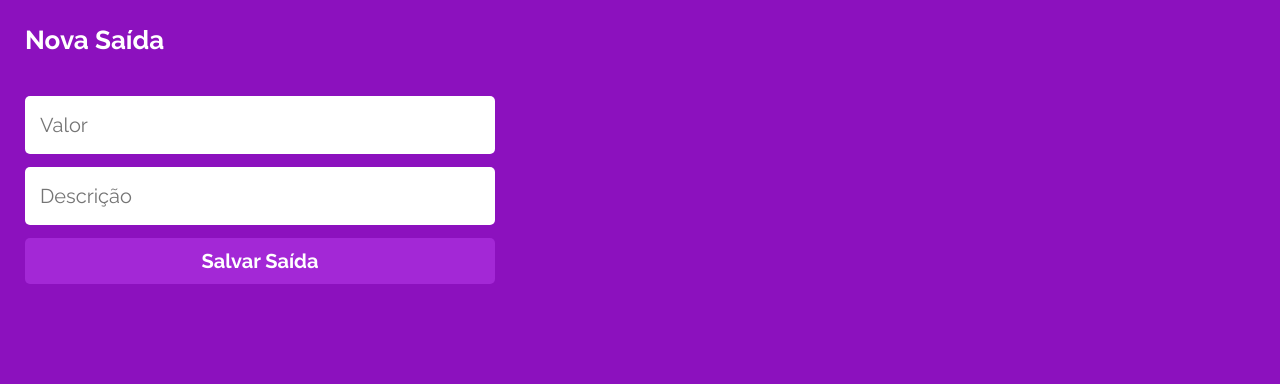
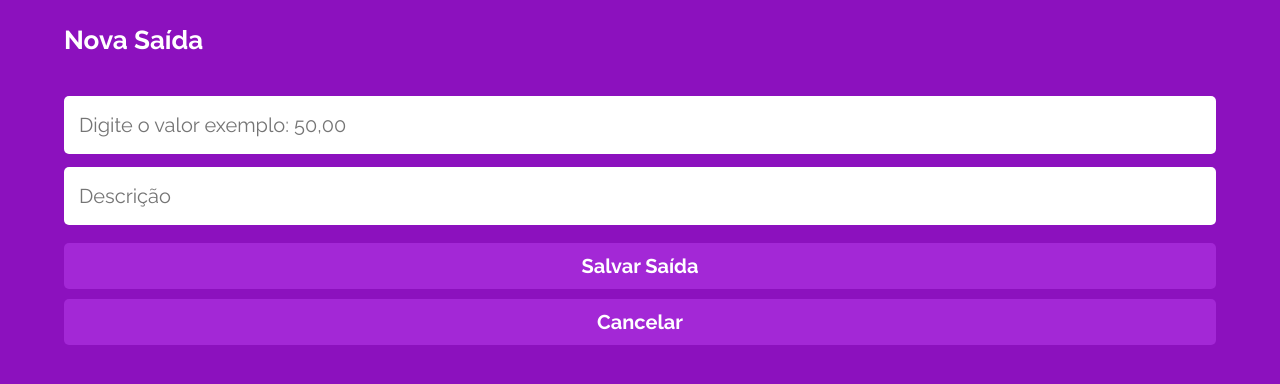
Before and after one commit to jvsfrancisco/MyWallet, a React (Create React App) app: page /Finances/1 in a window 1280 px wide. Shown: the top 384 px of the page. Built offline with nearby package versions, Linux system fonts and the light colour scheme; a web font is replaced by a local one.

Commit message:
feat: implements cancel button on finanvees screen

```diff
--- a/src/assets/globalStyle/index.js
+++ b/src/assets/globalStyle/index.js
@@ -72,7 +72,6 @@ const GlobalStyle = createGlobalStyle`
     }
     input{
         width: 100%;
-        max-width: 470px;
         height: 58px;
         padding: 18px 15px;
         border-radius: 5px;
@@ -93,12 +92,10 @@ const GlobalStyle = createGlobalStyle`
         border: none;
         border-radius: 5px;
         width: 100%;
-        max-width: 470px;
         height: 46px;
         color: #ffffff;
         font-weight: 700;
         font-size: 20px;
-        margin-bottom: 36px;
     }
 
     button:hover{
--- a/src/components/Finances/index.js
+++ b/src/components/Finances/index.js
@@ -13,33 +13,21 @@ function Finances() {
     });
     const [loading, setLoading] = useState(false);
 
-    function writeValue(value) {
-        let decimals = value % 1;
-        let inteiros = (value - decimals).toString();
-        let inteirosLabel = "";
-        for (let i = 1; i <= inteiros.length; i++) {
-            if ((i-1) % 3 === 0 && i>1) {inteirosLabel = "." + inteirosLabel}
-            inteirosLabel = inteiros[inteiros.length - i] + inteirosLabel;
-        }
-        let dec2 = Math.round(decimals*100)
-        return inteirosLabel + "," + (dec2 < 10 ? "0" : "") + dec2;
-    }
-
     const navigate = useNavigate();
 
     function sendEntry(entry) {
+        entry.value = entry.value.replace(",", ".");
         setLoading(true);
         const config = { headers: { Authorization: `Bearer ${localStorage.getItem("TOKEN")}` } };
         const promise = axios.post("https://projeto-mywallet-api.herokuapp.com/finances", entry, config);
         promise.then((res)=>{
-            alert("Cadastro realizado com sucesso");
             navigate("/home");
             console.log(res.data);
             setLoading(false);
         });
         promise.catch((err) => {
             alert("Um erro aconteceu, tente novamente");
-
+            setLoading(false);
         });
     }
 
@@ -51,11 +39,12 @@ function Finances() {
 
     return (
         <Main>
+            <div>
                 <h1>Nova {type === "entry" ? "Entrada" : "Saída"}</h1>
                 <form onSubmit={(e) => sendInputData(e)}>
                     <input className={`${type}`}
-                    type="number"
-                    placeholder="Valor"
+                        type="tel"
+                        placeholder="Digite o valor exemplo: 50,00"
                         value={newEntry.value}
                         onChange={(e) =>
                             setNewEntry({ ...newEntry, value: e.target.value })
@@ -75,7 +64,9 @@ function Finances() {
                         required
                     />
                     <button type="submit">{loading ? <ThreeDots color="#ffffff" width={50} /> : `Salvar ${type === "entry" ? "Entrada" : "Saída"}`}</button>
+                    <button onClick={() => navigate("/home")}>{loading ? <ThreeDots color="#ffffff" width={50} /> : `Cancelar`}</button>
                 </form>
+            </div>
         </Main>
     );
 }
--- a/src/components/Finances/style.js
+++ b/src/components/Finances/style.js
@@ -2,12 +2,25 @@ import styled from "styled-components";
 
 const Main = styled.main`
     padding-top: 25px;
+    display: flex;
+    flex-direction: column;
+    align-items: center;
+
+    div{
+        display: flex;
+        flex-direction: column;
+        align-items: flex-start;
+    }
+
     form {
         margin-top: 40px;
         display: flex;
         flex-direction: column;
+        width: 90vw;
     }
+
     button {
+        margin: 5px 0px;
         display: flex;
         align-items: center;
         justify-content: center;
```
Lines whose indentation alone changed are shown as unchanged.
